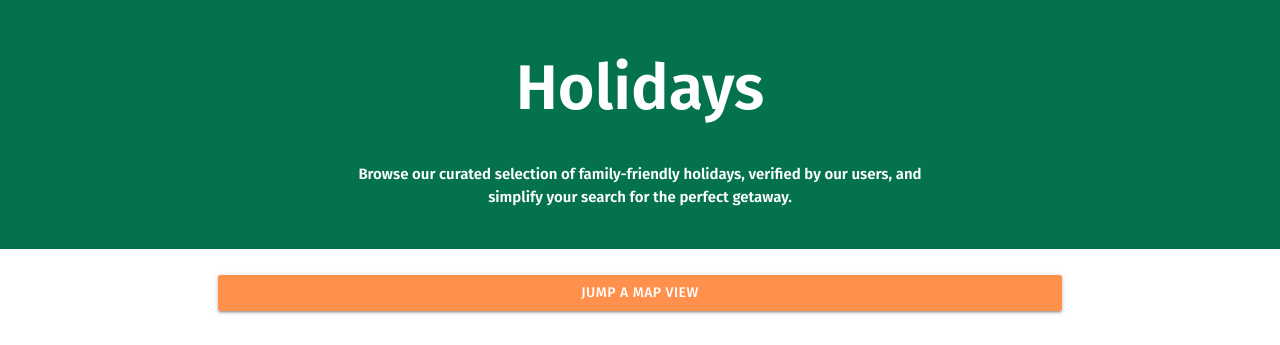
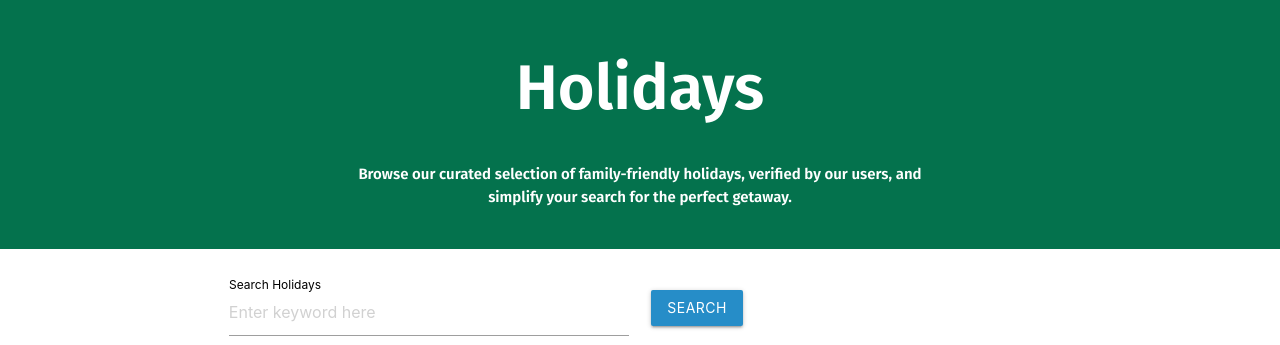
Before and after one commit to kosamad/little-explorers, a Flask app: page /recommendations in a window 1280 px wide. Shown: the part 65-410 px from the top of the page. Run offline with Flask 2, Linux system fonts and the light colour scheme; data that the repository does not hold is empty; some libraries are stand-ins or nearby versions.

Commit message:
Search function based on recommendation reveiw or holiday type name. (Case insensitive).

```diff
--- a/taskmanager/routes.py
+++ b/taskmanager/routes.py
@@ -1,5 +1,6 @@
 # Imports from Flask
 from flask import render_template, request, redirect, url_for, flash, session, jsonify
+from sqlalchemy import or_
 
 import os
 
@@ -106,6 +107,24 @@ def add_user():
 def recommendations():
     recommendations = list(Recommendation.query.order_by(Recommendation.id).all())
     return render_template("recommendations.html", recommendations=recommendations)
+
+# Search Recommendations Route
+@app.route("/search", methods=['GET','POST'])
+def search():
+    if request.method == "POST":
+        form = request.form
+        search_value = form['search_string']
+        search = "%{0}%".format(search_value)
+        results = db.session.query(Recommendation).join(Holiday).filter(
+            or_(
+                Recommendation.recommendation_review.ilike(search),  # Case-insensitive search
+                Holiday.holiday_name.ilike(search)  # Case-insensitive search
+            )
+        ).all()
+        return render_template("recommendations.html", recommendations=results, legend="Search Results")
+    else:
+        return redirect('/recommendations')
+
 
 # Recommendation Map Route
 @app.route("/recommendations_map")
--- a/taskmanager/templates/recommendations.html
+++ b/taskmanager/templates/recommendations.html
@@ -21,9 +21,26 @@
 
 <div class="bg-white">
     <div class="container recommendations-container">
+        <form method="POST" action="/search">
+            <div class="row cetner">
+                <div class="input-field col s12 m6">
+                    <input id="search_string" type="text" name="search_string" placeholder="Enter keyword here">
+                    <label for="search_string">Search Holidays</label>
+                    <span class="helper-text">You can search by keyword in the review OR holiday type title.</span>
+                </div>
+                <div class="input-field col s12 m6">
+                    <button class="btn waves-effect waves-light btn-blue" type="submit" name="action">Search</button>
+                </div>
+            </div>
+        </form>
+
+
+
+
+        <!-- Map View button -->
         <div class="row">
             <a href="#map-canvas-recommendations" id=""
-                class="waves-effect waves-light btn btn-orange col s12 fira-500">JUMP A MAP VIEW</a>
+                class="waves-effect waves-light btn btn-orange col s12 fira-500">JUMP TO MAP VIEW</a>
         </div>
         <!-- All Holiday Recommendations added to the database -->
         <div class="row">
```
